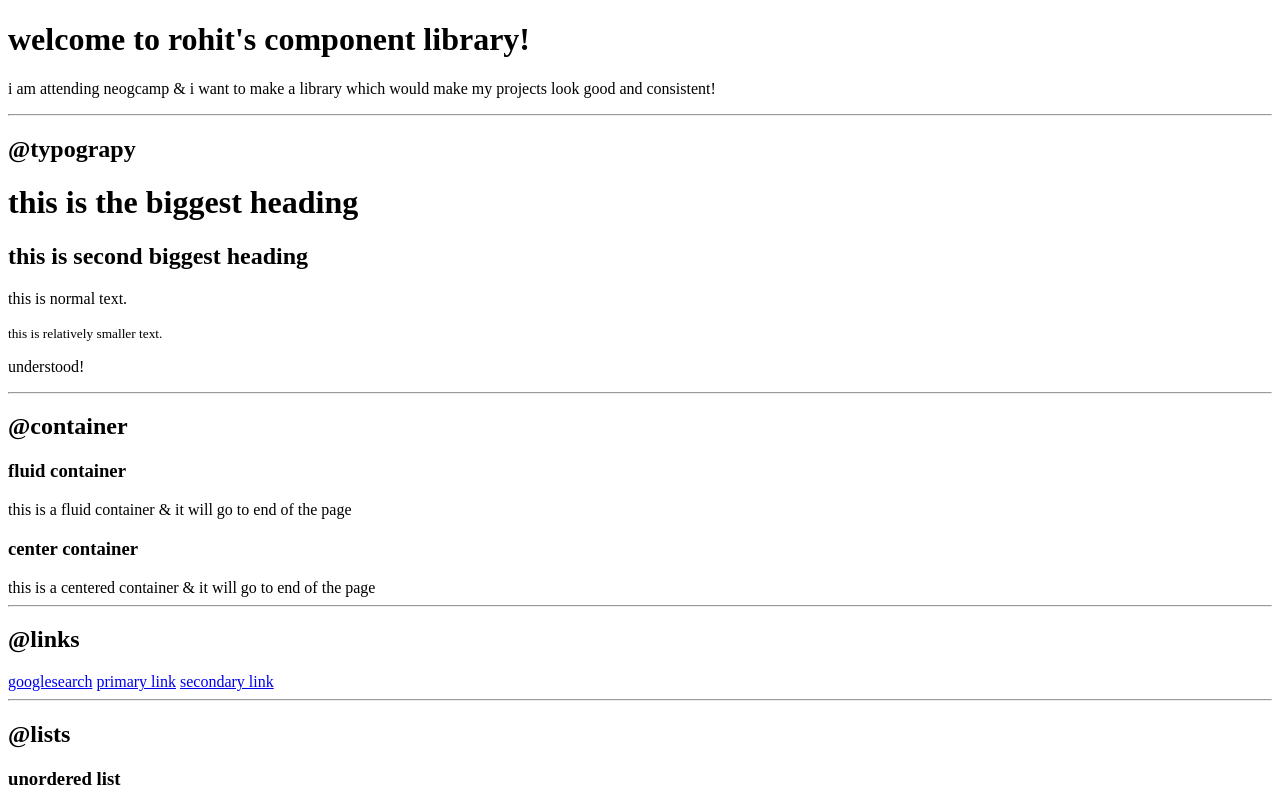
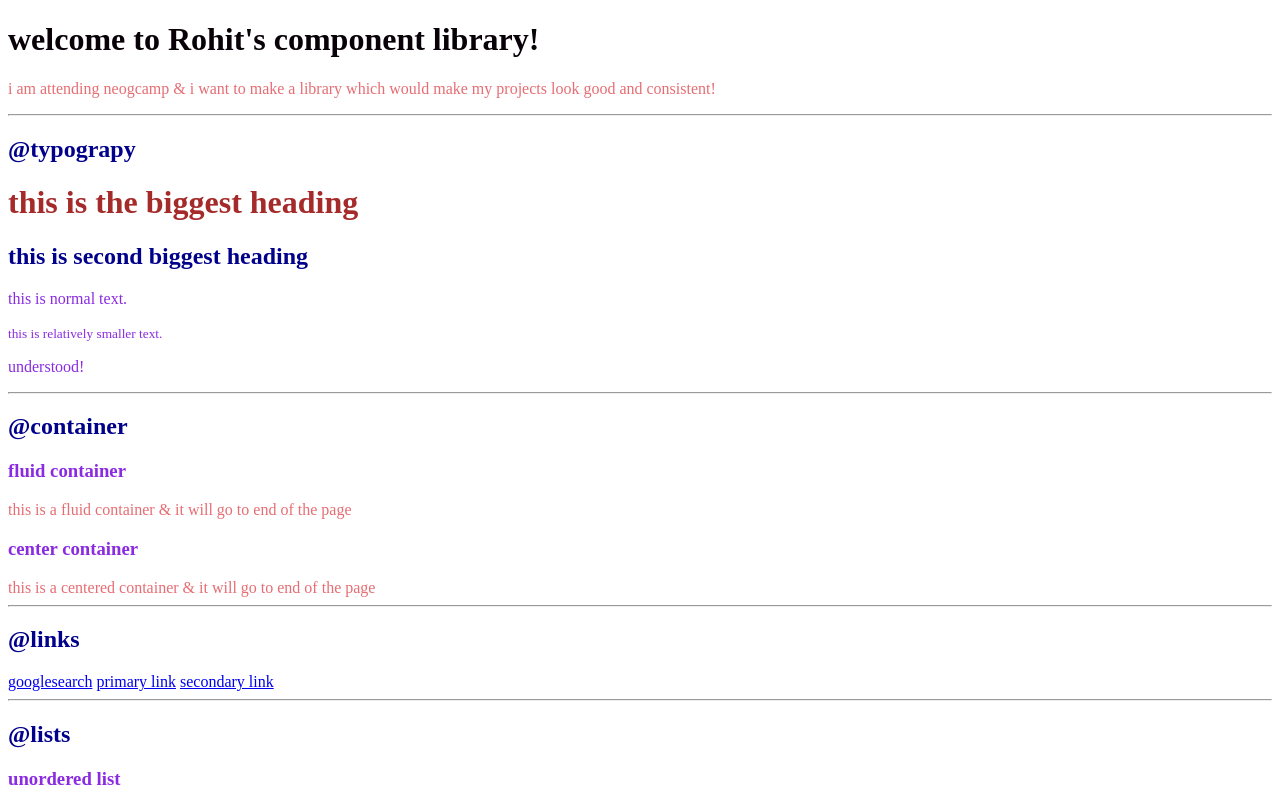
Before and after one commit to rohit4rsp/neogcamplesson3, a plain HTML site: page index.html in a window 1280 px wide. Shown: the top 800 px of the page. Drawn offline with Linux system fonts and the light colour scheme.

Commit message:
feat:css basic

```diff
--- a/index.html
+++ b/index.html
@@ -5,10 +5,17 @@
     <meta http-equiv="X-UA-Compatible" content="IE=edge">
     <meta name="viewport" content="width=device-width, initial-scale=1.0">
     <title>component library</title>
+    <!-- <style>
+        body{
+        color:rgb(16, 17, 16);
+        }
+    </style> -->
+    <!-- third way of doing css: external link -->
+    <link href="styles.css"rel='stylesheet'/>
 </head>
 <body>
-   <h1> welcome to rohit's component library!</h1>
-   <p>i am attending neogcamp & i want to make a library which would make my projects look good and consistent!</p>
+   <h1 id="lib-title"> welcome to Rohit's component library!</h1>
+   <p class="para">i am attending neogcamp & i want to make a library which would make my projects look good and consistent!</p>
 
    <hr>
 
@@ -25,10 +32,10 @@
    <h2>@container</h2>
 
    <h3>fluid container</h3>
-   <div>this is a fluid container & it will go to end of the page</div>
+   <div class="para">this is a fluid container & it will go to end of the page</div>
 
    <h3>center container</h3>
-   <div>this is a centered container & it will go to end of the page</div>
+   <div class="para">this is a centered container & it will go to end of the page</div>
 
    <hr>
 
@@ -129,6 +136,8 @@
 
 
 
+
+
    <div style="height: 30vh;">
    </div>
 
--- /dev/null
+++ b/styles.css
@@ -0,0 +1,19 @@
+body{
+    color:blueviolet;
+}
+
+h1{
+    color:brown;
+}
+
+h2{
+    color:darkblue;
+}
+
+#lib-title{
+    color:rgb(8, 1, 7);
+}
+
+.para{
+    color: rgb(230, 109, 115);
+}
```
